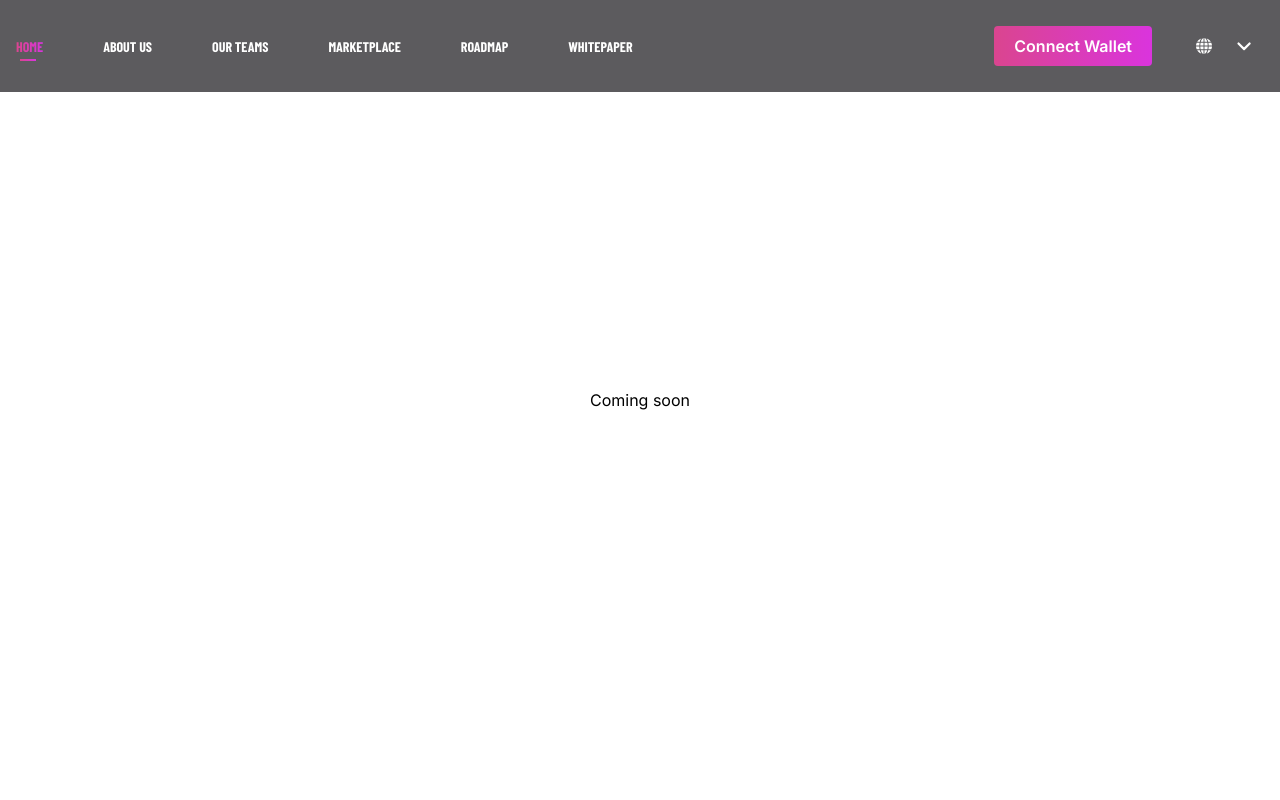
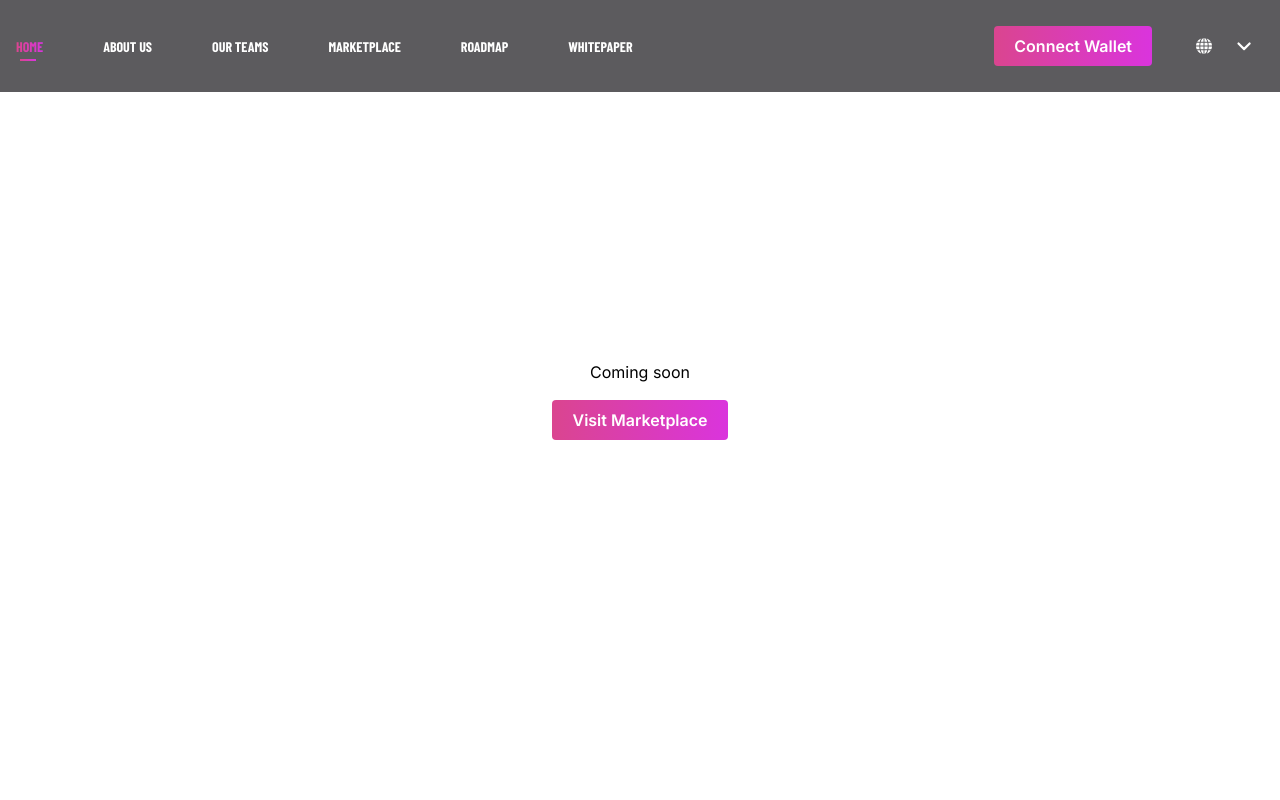
Before and after one commit to tatthien/tymex-interview-frontend-thien-nguyen, a Next.js app: page / in a window 1280 px wide. Shown: the top 800 px of the page. Built offline with nearby package versions, Linux system fonts and the light colour scheme.

Commit message:
chore: help users to navigate to marketplace page

```diff
--- a/app/(home)/page.tsx
+++ b/app/(home)/page.tsx
@@ -1,7 +1,23 @@
+import cx from 'clsx'
+
+import styles from '@/components/ui/Button/Button.module.css'
+
 export default function Home() {
   return (
-    <div style={{ height: '100vh', display: 'flex', alignItems: 'center' }}>
+    <div
+      style={{
+        height: '100vh',
+        display: 'flex',
+        alignItems: 'center',
+        justifyContent: 'center',
+        flexDirection: 'column',
+        gap: '1rem',
+      }}
+    >
       <div className="container">Coming soon</div>
+      <a href="/marketplace" className={cx(styles.root, styles.primary)}>
+        Visit Marketplace
+      </a>
     </div>
   )
 }
```
Also changed, not shown: 1 other file (tests, documents, lock files or other folders).
